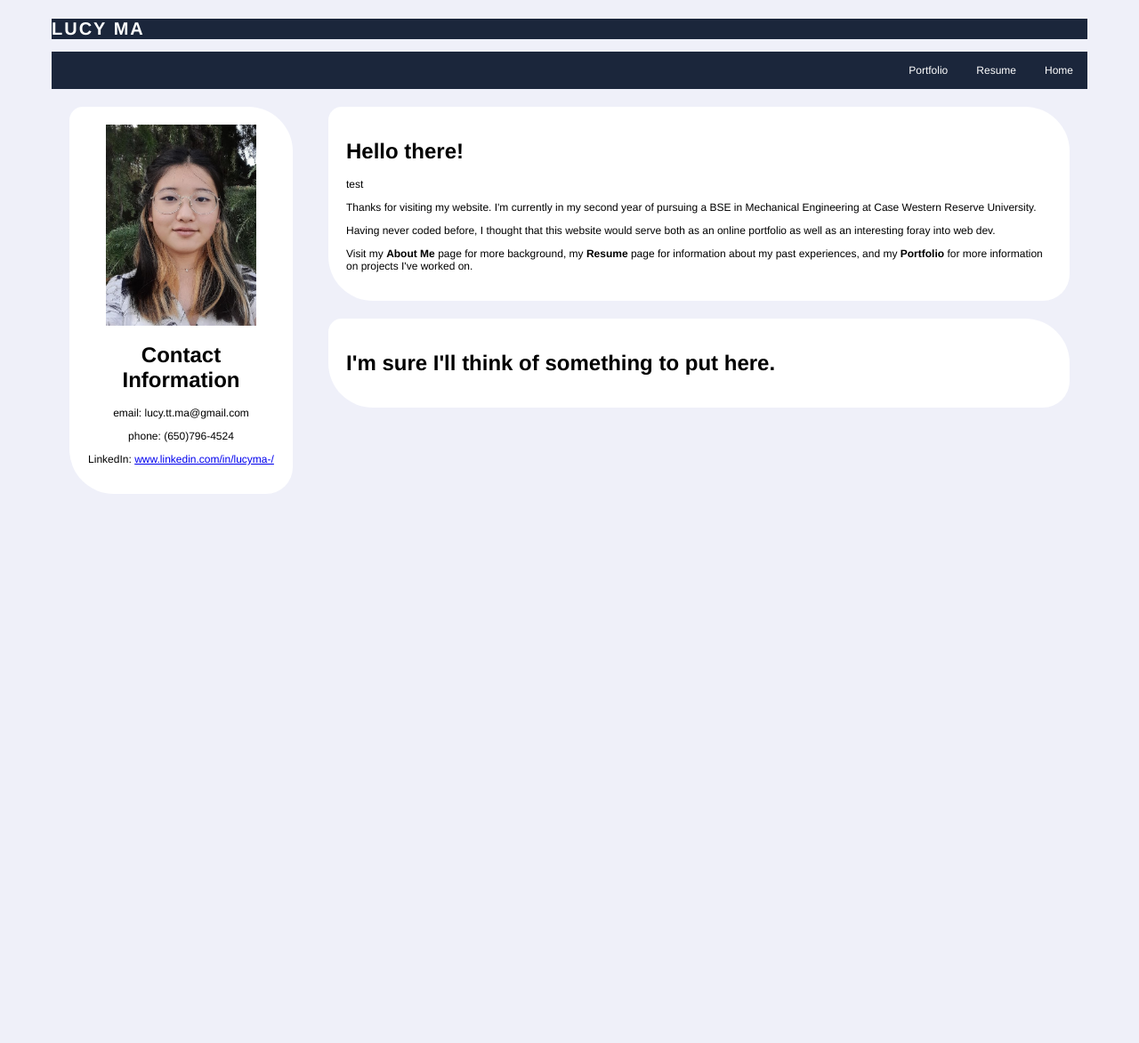
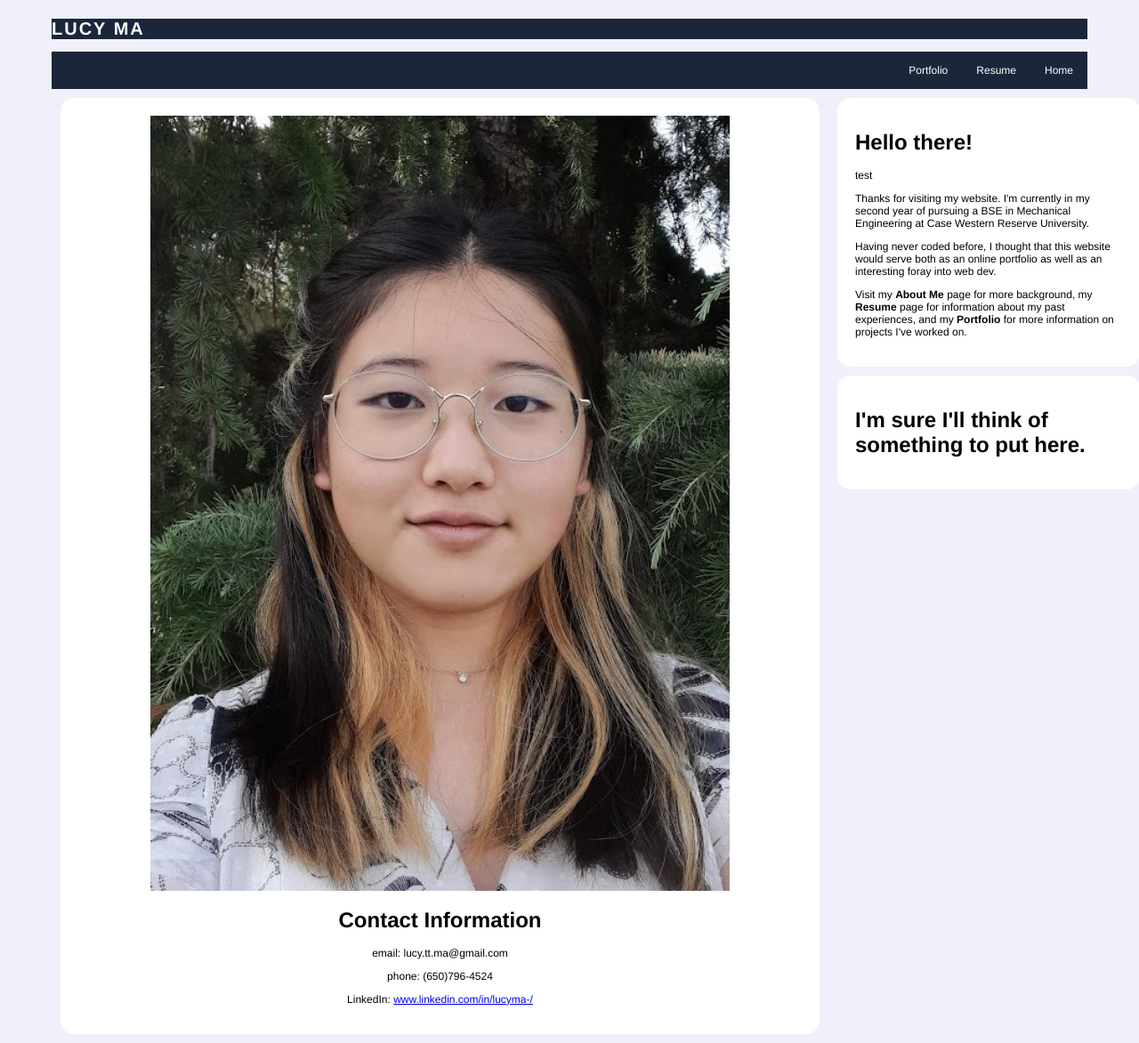
Before and after one commit to lucyttma/lucyttma.github.io, a Jekyll site: the page built from index.html, in a window 1280 px wide. Shown: the whole page at 89% size. Built offline with Jekyll 4.4.1, drawn with Linux system fonts in a browser that asks for light colours; before the commit the page ends 900 px from its top, so only the background shows below that.

Commit message:
Update main.scss

```diff
--- a/_sass/main.scss
+++ b/_sass/main.scss
@@ -55,7 +55,15 @@ body {
 
 .home_grid {
   display: grid;
-  grid-template-columns: 25% 1fr;
+  grid-template-columns: 75% 1fr;
+}
+
+.home_wrapper_top {
+  grid-template-columns: 70% 1fr;
+}
+
+.home_wrapper_lower {
+  grid-template-columns: 55% 1fr;
 }
 
 .div-hcard {
@@ -63,8 +71,9 @@ body {
   padding: 20px;
   padding-right: 20px;
   padding-bottom: 20px;
-  margin: 20px;
-  border-radius: 15px 50px 30px;
+  margin: 10px;
+  border-radius: 15px;
+  min-width: 300px;
   img {
     width: 80%;
     height: auto;
```
